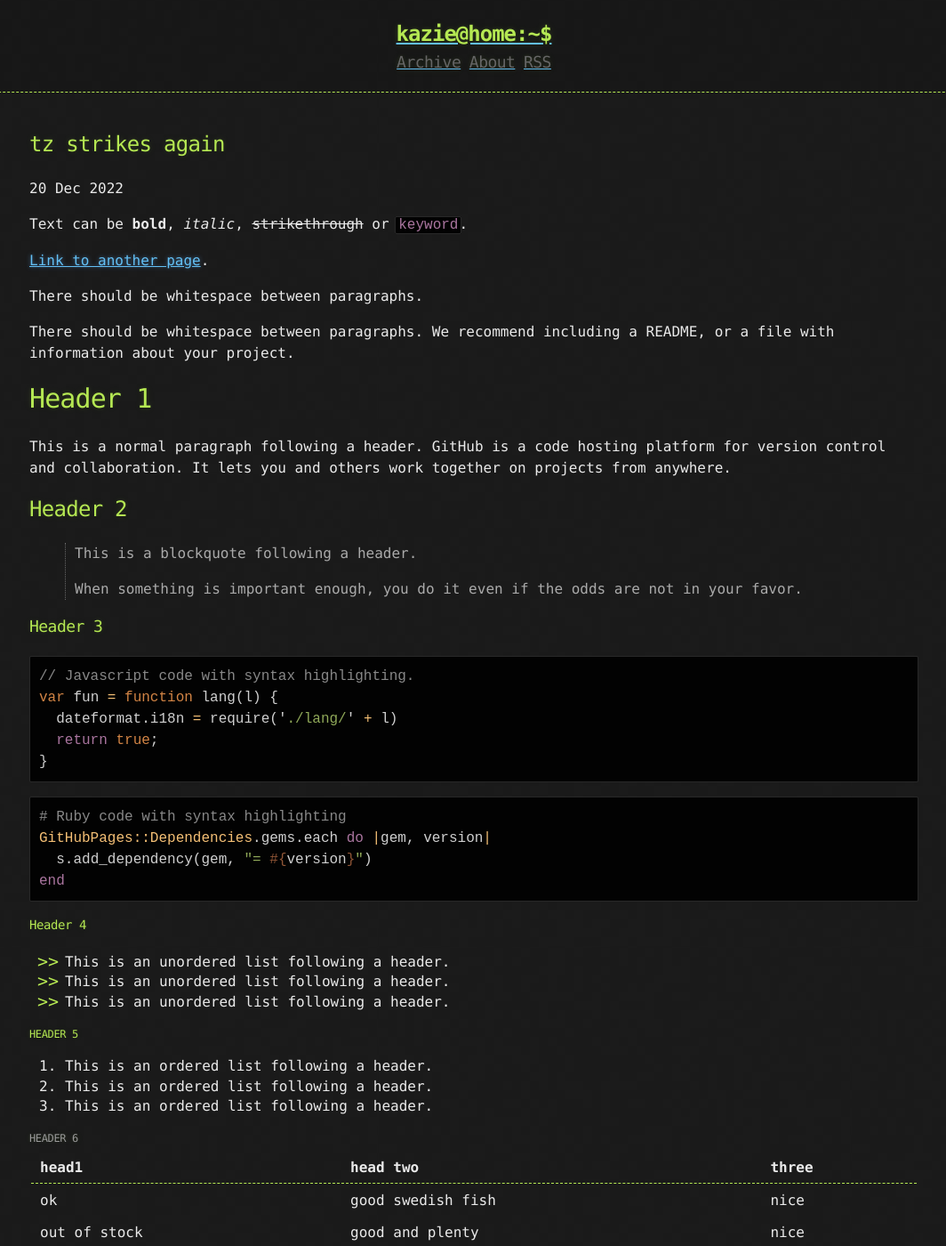
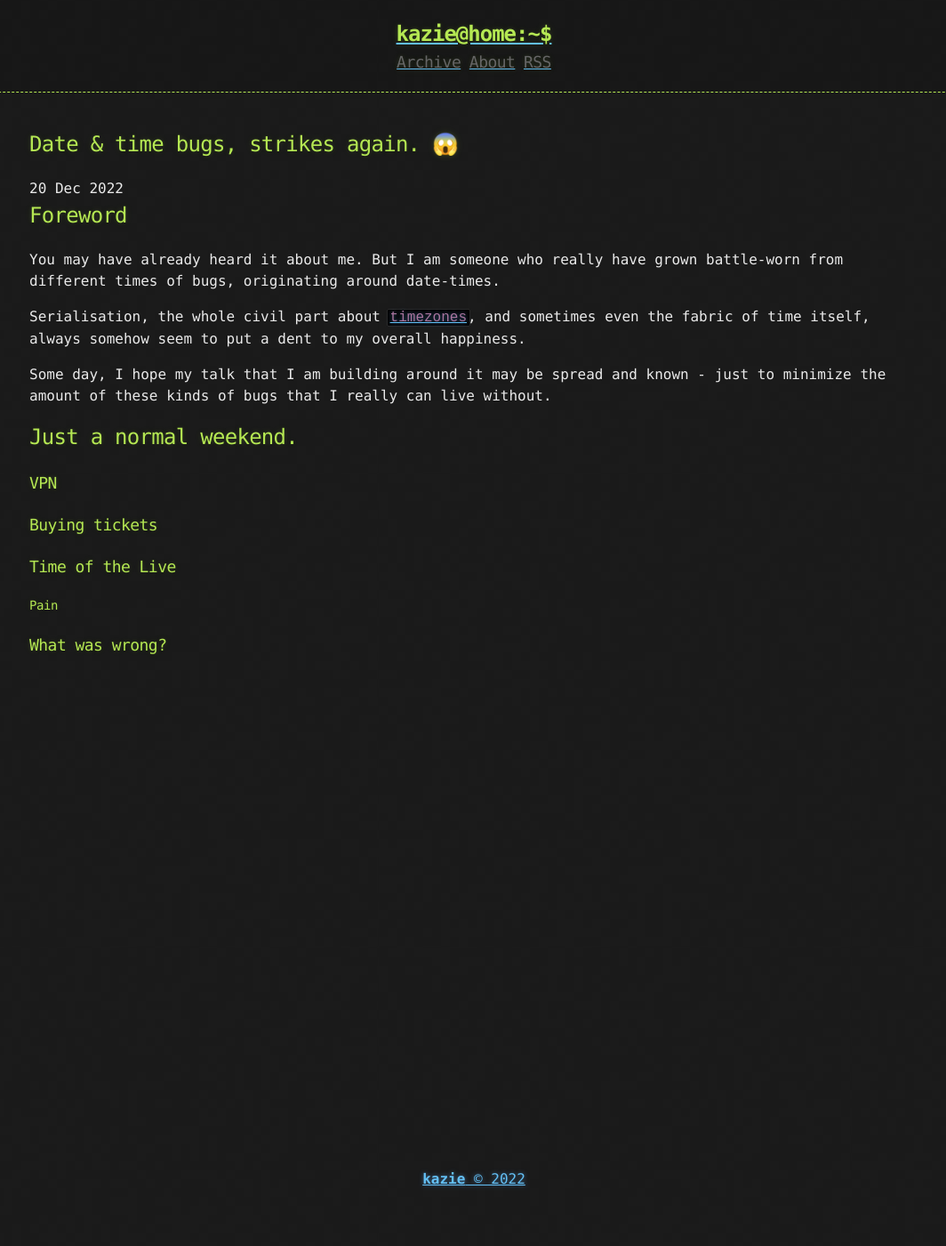
Before and after one commit to kazie/blog-about-anything, a Jekyll site: the page built from docs/_posts/2022-12-20-TZ-strikes-again.md, in a window 1280 px wide and 1400 px high. Shown: the whole window at 89% size, without its empty margins (107-1171 px from the left). Built offline with Jekyll 4.4.1, drawn with Linux system fonts in a browser that asks for light colours; some of the changed text lies outside the part shown.

Commit message:
Some simple update

````diff
--- a/docs/_posts/2022-12-20-TZ-strikes-again.md
+++ b/docs/_posts/2022-12-20-TZ-strikes-again.md
@@ -1,124 +1,26 @@
 ---
-title: tz strikes again
+title: Date & time bugs, strikes again. 😱
 published: true
 ---
 
-Text can be **bold**, _italic_, ~~strikethrough~~ or `keyword`.
+## Foreword
 
-[Link to another page](another-page).
+You may have already heard it about me.
+But I am someone who really have grown battle-worn from different times of bugs, originating around date-times.
 
-There should be whitespace between paragraphs.
+Serialisation, the whole civil part about [`timezones`](https://en.wikipedia.org/wiki/Time_zone),
+and sometimes even the fabric of time itself, always somehow seem to put a dent to my overall happiness.
 
-There should be whitespace between paragraphs. We recommend including a README, or a file with information about your project.
+Some day, I hope my talk that I am building around it may be spread and known - just to minimize the amount of these kinds of bugs that I really can live without.
 
-# [](#header-1)Header 1
+## Just a normal weekend.
 
-This is a normal paragraph following a header. GitHub is a code hosting platform for version control and collaboration. It lets you and others work together on projects from anywhere.
+### VPN
 
-## [](#header-2)Header 2
+### Buying tickets
 
-> This is a blockquote following a header.
->
-> When something is important enough, you do it even if the odds are not in your favor.
+### Time of the Live
 
-### [](#header-3)Header 3
+#### Pain
 
-```js
-// Javascript code with syntax highlighting.
-var fun = function lang(l) {
-  dateformat.i18n = require('./lang/' + l)
-  return true;
-}
-```
-
-```ruby
-# Ruby code with syntax highlighting
-GitHubPages::Dependencies.gems.each do |gem, version|
-  s.add_dependency(gem, "= #{version}")
-end
-```
-
-#### [](#header-4)Header 4
-
-*   This is an unordered list following a header.
-*   This is an unordered list following a header.
-*   This is an unordered list following a header.
-
-##### [](#header-5)Header 5
-
-1.  This is an ordered list following a header.
-2.  This is an ordered list following a header.
-3.  This is an ordered list following a header.
-
-###### [](#header-6)Header 6
-
-| head1        | head two          | three |
-|:-------------|:------------------|:------|
-| ok           | good swedish fish | nice  |
-| out of stock | good and plenty   | nice  |
-| ok           | good `oreos`      | hmm   |
-| ok           | good `zoute` drop | yumm  |
-
-### There's a horizontal rule below this.
-
-* * *
-
-### Here is an unordered list:
-
-*   Item foo
-*   Item bar
-*   Item baz
-*   Item zip
-
-### And an ordered list:
-
-1.  Item one
-1.  Item two
-1.  Item three
-1.  Item four
-
-### And a nested list:
-
-- level 1 item
-  - level 2 item
-  - level 2 item
-    - level 3 item
-    - level 3 item
-- level 1 item
-  - level 2 item
-  - level 2 item
-  - level 2 item
-- level 1 item
-  - level 2 item
-  - level 2 item
-- level 1 item
-
-### Small image
-
-![](https://assets-cdn.github.com/images/icons/emoji/octocat.png)
-
-### Large image
-
-![](https://guides.github.com/activities/hello-world/branching.png)
-
-
-### Definition lists can be used with HTML syntax.
-
-<dl>
-<dt>Name</dt>
-<dd>Godzilla</dd>
-<dt>Born</dt>
-<dd>1952</dd>
-<dt>Birthplace</dt>
-<dd>Japan</dd>
-<dt>Color</dt>
-<dd>Green</dd>
-</dl>
-
-```
-Long, single-line code blocks should not wrap. They should horizontally scroll if they are too long. This line should be long enough to demonstrate this.
-```
-
-```
-The final element.
-```
+### What was wrong?
````
